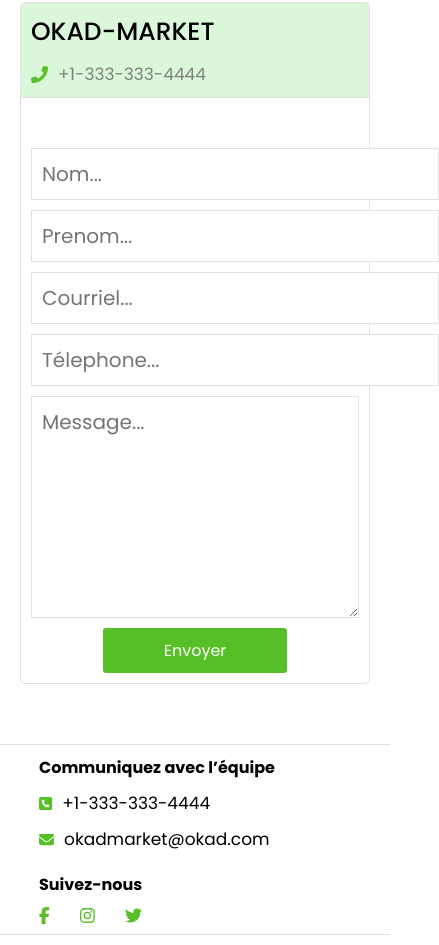
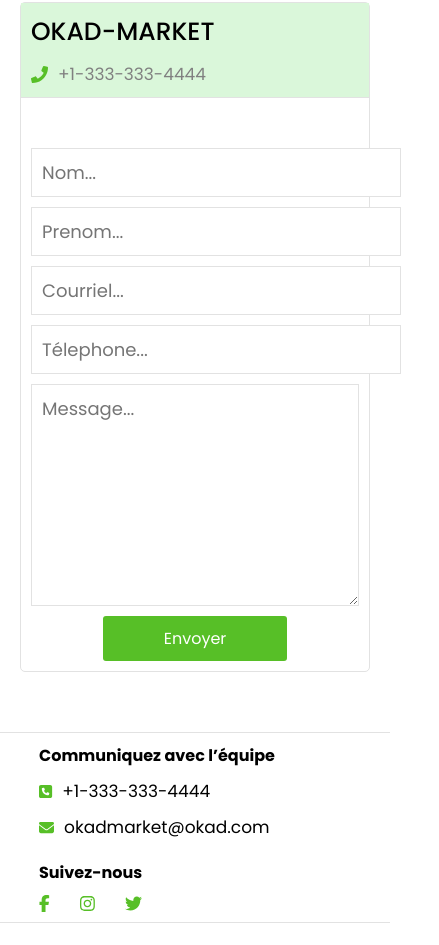
Before and after one commit to project-jered-david/okad-market, a React (Create React App) app: page /details-annonce in a window 390 px wide. Shown: the part 1451-2396 px from the top of the page, 439 px wide, since content can reach past the window. Built offline with nearby package versions, Linux system fonts and the light colour scheme.

Commit message:
fix taille police

```diff
--- a/src/pages/SignIn/sign-in.css
+++ b/src/pages/SignIn/sign-in.css
@@ -93,7 +93,7 @@
     }
     .sign-in-container .sign-in-wrapper .input-container .email-container .email-input input,
     .sign-in-container .sign-in-wrapper .input-container .password-container .password-input input{
-        font-size: 20px;
+        font-size: 18px;
     }
 
     .sign-in-container .sign-in-wrapper .input-container .redirect-register{
--- a/src/pages/SingleProperty/single-property.css
+++ b/src/pages/SingleProperty/single-property.css
@@ -242,7 +242,7 @@
 
     .single-property .property-details .right-side .contact-us-container .our-info .form-container .item textarea,
     .single-property .property-details .right-side .contact-us-container .our-info .form-container .item input{
-        font-size: 20px;
+        font-size: 18px;
     }
 
     .single-property .property-details .left-side .property-infos .property-location,
```
